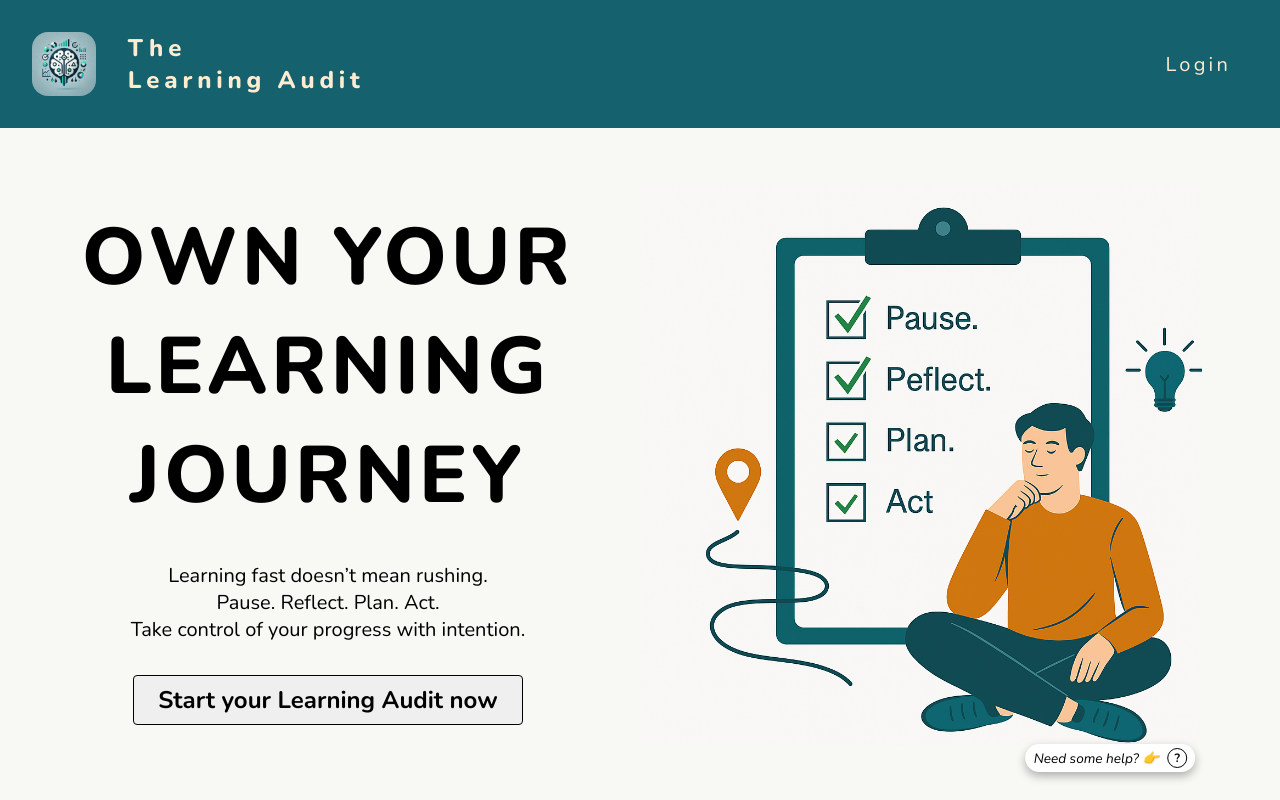
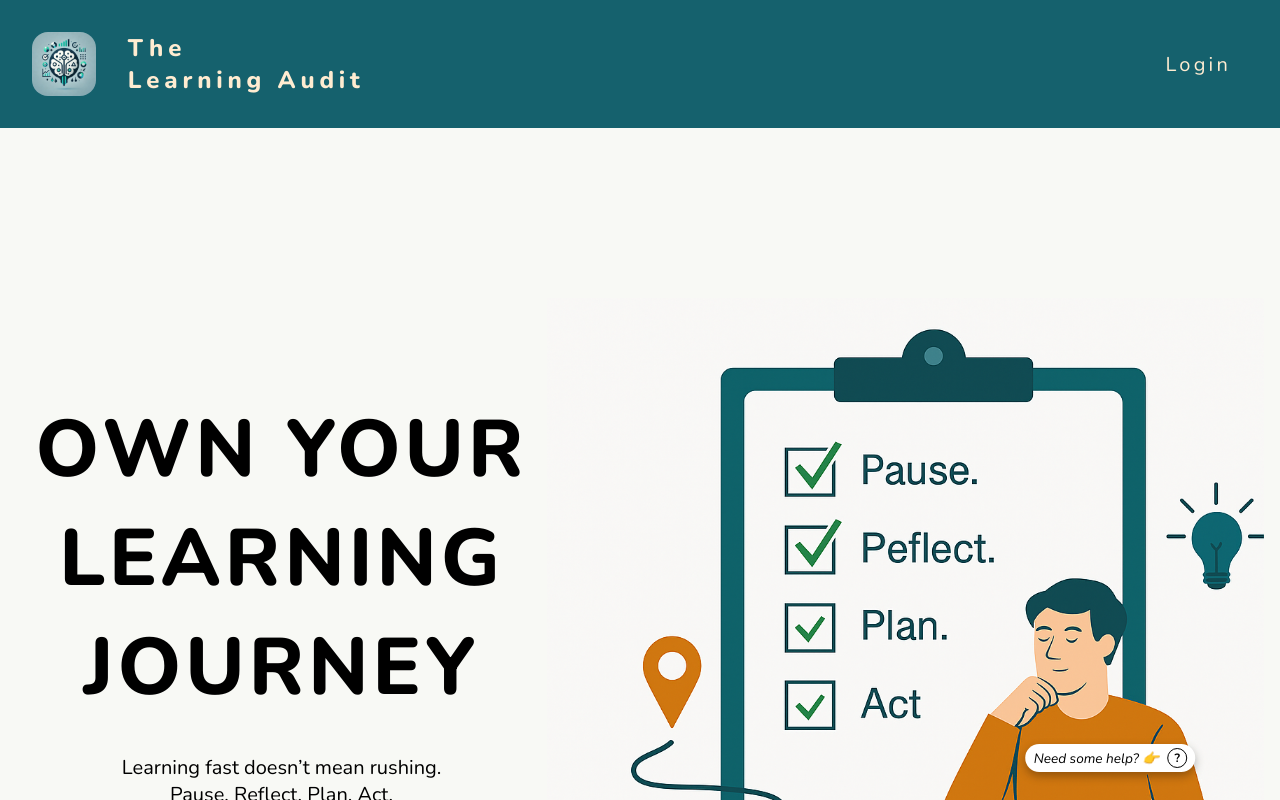
Before and after one commit to Tyriol/learning-audit, a Next.js app: page / in a window 1280 px wide. Built offline with nearby package versions, Linux system fonts and the light colour scheme.

Commit message:
update hero image styling to make it look better when window is resized

```diff
--- a/app/page.module.css
+++ b/app/page.module.css
@@ -33,6 +33,7 @@
 }
 
 .heroImg {
-  width: 90%;
-  height: auto;
+  margin: 0 auto;
+  width: auto;
+  height: 70%;
 }
```
